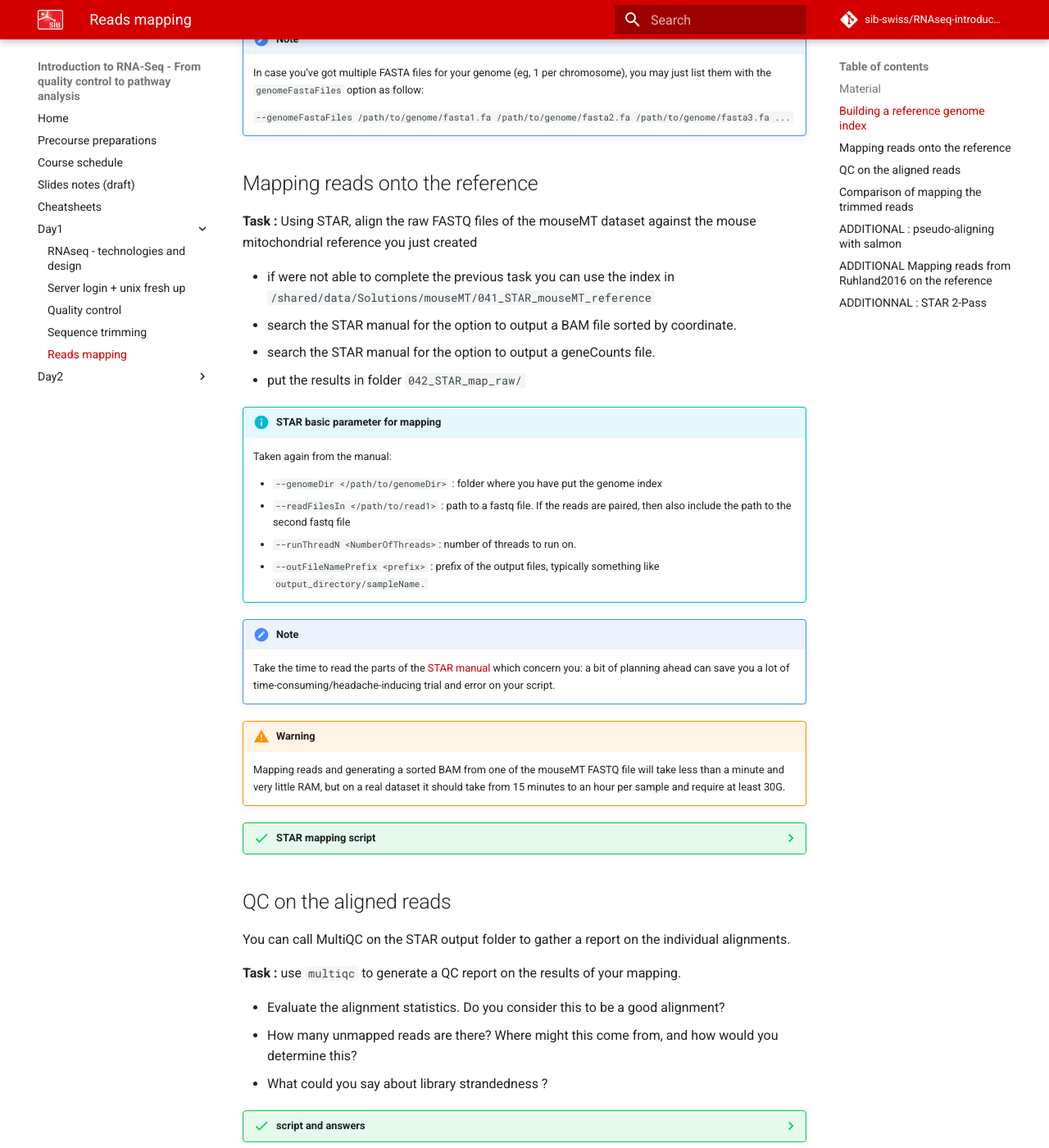
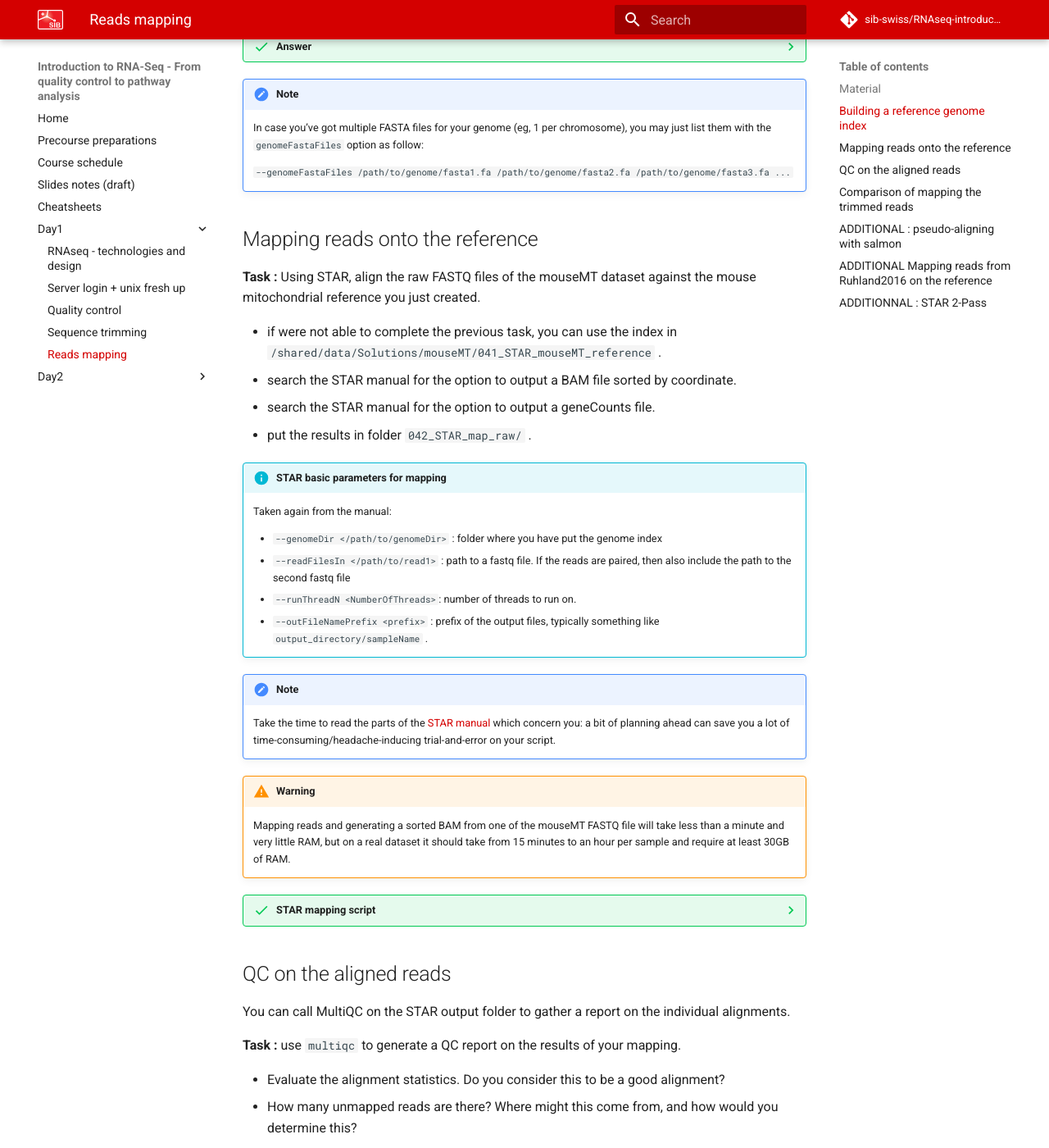
Before and after one commit to sib-swiss/RNAseq-introduction-training, an MkDocs documentation site: the page built from docs/days/mapping.md, in a window 1280 px wide and 1400 px high, scrolled down 1890 px. Shown: the whole window at 82% size. Built offline with MkDocs 1.6.1 and Material for MkDocs 9.7.7, drawn with Linux system fonts in a browser that asks for light colours; comment, search, counter and statistics services are not loaded; some of the changed text lies outside the part shown.

Commit message:
Minor tweaks + added note on taking note of genome version

```diff
--- a/docs/days/mapping.md
+++ b/docs/days/mapping.md
@@ -36,6 +36,8 @@
 
 	In particular, you will want a mouse [DNA fasta file](http://ftp.ensembl.org/pub/current_fasta/mus_musculus/dna/) and [gtf file](http://ftp.ensembl.org/pub/current_gtf/mus_musculus/).
 
+  Take note of the genome sequence and annotation versions, you will need this in your paper's methods section!
+
 
 **Task :** Using STAR, build a genome index for the mouse mitochondrial chromosome.
 
@@ -112,33 +114,33 @@
 ## Mapping reads onto the reference
 
 
-**Task :** Using STAR, align the raw FASTQ files of the mouseMT dataset against the mouse mitochondrial reference you just created
+**Task :** Using STAR, align the raw FASTQ files of the mouseMT dataset against the mouse mitochondrial reference you just created.
 
- * if were not able to complete the previous task you can use the index in `/shared/data/Solutions/mouseMT/041_STAR_mouseMT_reference`
+ * if were not able to complete the previous task, you can use the index in `/shared/data/Solutions/mouseMT/041_STAR_mouseMT_reference` .
  * search the STAR manual for the option to output a BAM file sorted by coordinate.
  * search the STAR manual for the option to output a geneCounts file.
- * put the results in folder `042_STAR_map_raw/`
+ * put the results in folder `042_STAR_map_raw/` .
 
 
-!!! info "STAR basic parameter for mapping"
+!!! info "STAR basic parameters for mapping"
 
 	Taken again from the manual:
 
 	- `--genomeDir </path/to/genomeDir>` : folder where you have put the genome index
 	- `--readFilesIn </path/to/read1> ` : path to a fastq file. If the reads are paired, then also include the path to the second fastq file
 	- `--runThreadN <NumberOfThreads>`: number of threads to run on.
-	- `--outFileNamePrefix  <prefix> ` : prefix of the output files, typically something like `output_directory/sampleName.`
+	- `--outFileNamePrefix  <prefix> ` : prefix of the output files, typically something like `output_directory/sampleName` .
 
 
 
 !!! Note
 
-	Take the time to read the parts of the [STAR manual](https://raw.githubusercontent.com/alexdobin/STAR/master/doc/STARmanual.pdf) which concern you: a bit of planning ahead can save you a lot of time-consuming/headache-inducing trial and error on your script.
+	Take the time to read the parts of the [STAR manual](https://raw.githubusercontent.com/alexdobin/STAR/master/doc/STARmanual.pdf) which concern you: a bit of planning ahead can save you a lot of time-consuming/headache-inducing trial-and-error on your script.
 
 
 !!! Warning
 
-	Mapping reads and generating a sorted BAM from one of the mouseMT FASTQ file will take less than a minute and very little RAM, but on a real dataset it should take from 15 minutes to an hour per sample and require at least 30G.
+	Mapping reads and generating a sorted BAM from one of the mouseMT FASTQ file will take less than a minute and very little RAM, but on a real dataset it should take from 15 minutes to an hour per sample and require at least 30GB of RAM.
 
 
 
@@ -283,7 +286,7 @@
 
 [salmon website](https://salmon.readthedocs.io/en/latest/salmon.html){target=_blank : .md-button }
 
-Salmon can allow you to quantify transcript expression without explicitly aligning the sequenced reads onto the reference genome with its gene and splice junction annotations, but to a simplification of the corresponding transcriptome, thus saving computational resources.
+Salmon can allow you to quantify transcript expression without explicitly aligning the sequenced reads onto the reference genome with its gene and splice junction annotations, but instead to a simplification of the corresponding transcriptome, thus saving computational resources.
 
 We refer you to the tool's documentation in order to see [how the reference index is computed](https://salmon.readthedocs.io/en/latest/salmon.html#preparing-transcriptome-indices-mapping-based-mode).
 
```
Also changed, not shown: other parts of docs/days/mapping.md (+4 -3 lines).
